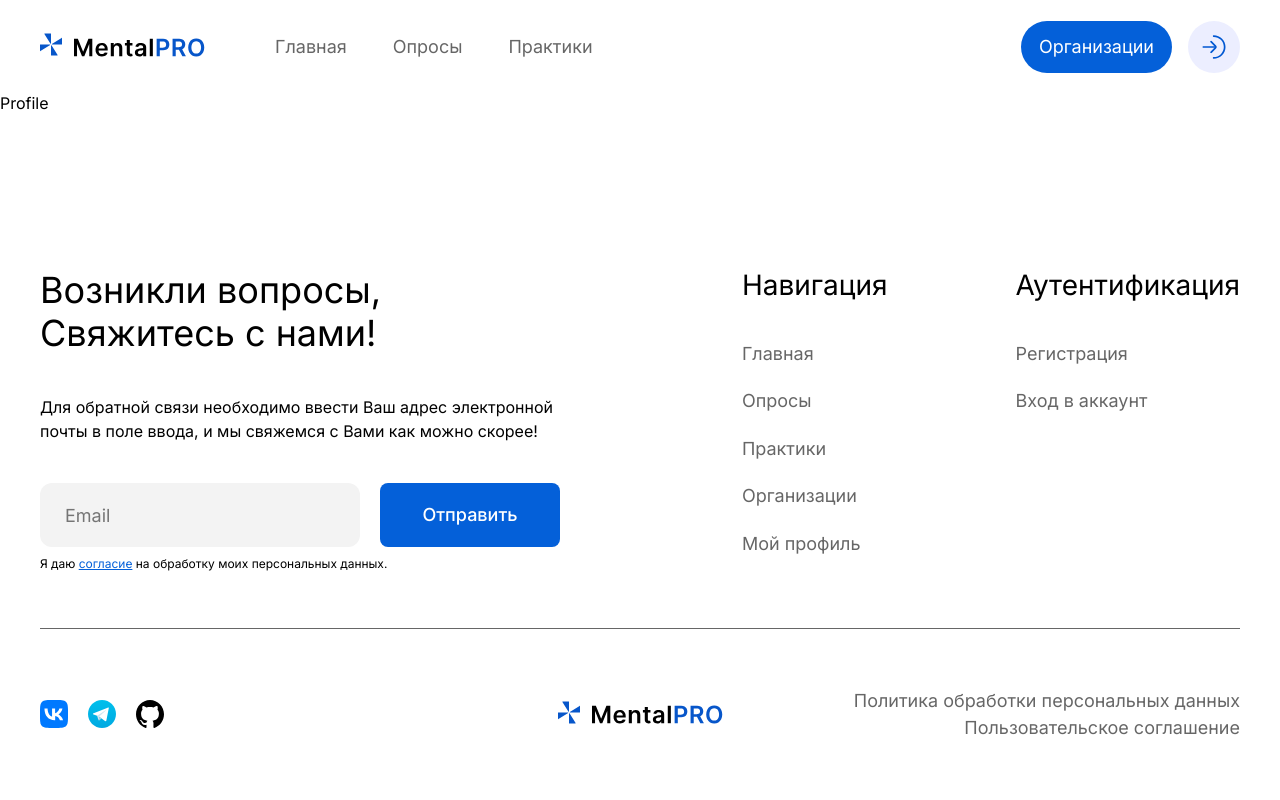
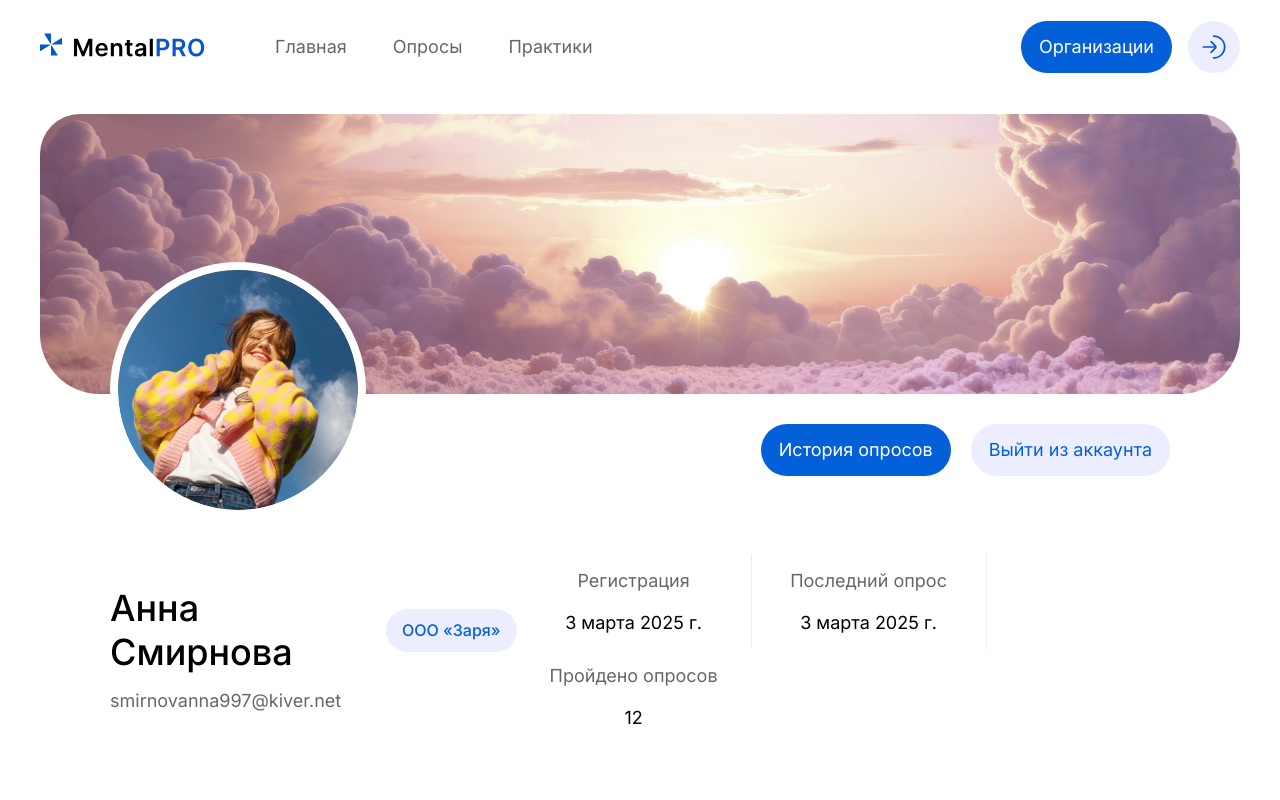
Before and after one commit to akiverin/MentalPRO, a React (Vite) app in the folder client/: page /profile in a window 1280 px wide. Shown: the top 800 px of the page. Built offline with nearby package versions, Linux system fonts and the light colour scheme.

Commit message:
add start profile page, user slice for redux

```diff
--- a/client/src/pages/Profile/Profile.scss
+++ b/client/src/pages/Profile/Profile.scss
@@ -0,0 +1,110 @@
+@use "@styles/variables" as v;
+.profile-head {
+  &__wrapper {
+    max-width: v.$wrapper;
+    margin: 0 auto;
+    padding: 20px 270px 0;
+    position: relative;
+  }
+
+  &__images {
+    position: relative;
+  }
+
+  &__cover {
+    border-radius: 40px 40px 60px 60px;
+    height: 280px;
+    width: 100%;
+    box-sizing: border-box;
+  }
+
+  &__avatar {
+    position: absolute;
+    height: 240px;
+    width: 240px;
+    bottom: -120px;
+    left: 70px;
+    border-radius: 1000px;
+    border: 8px solid v.$white;
+  }
+
+  &__content {
+    padding: 0 70px;
+  }
+
+  &__actions {
+    display: flex;
+    justify-content: end;
+    align-items: center;
+    gap: 20px;
+    margin-top: 26px;
+  }
+
+  &__info {
+    display: flex;
+    justify-content: space-between;
+    align-items: center;
+    margin-top: 78px;
+  }
+
+  &__titles {
+    display: flex;
+    align-items: center;
+    gap: 26px;
+  }
+
+  &__name {
+    font-size: v.$h3-size;
+    font-weight: 500;
+    margin: 0;
+  }
+
+  &__email {
+    font-size: v.$h6-size;
+    color: v.$dark;
+    margin: 16px 0 0;
+  }
+
+  &__details {
+    display: flex;
+    flex-wrap: wrap;
+  }
+
+  &__details-item {
+    padding: 16px 8px;
+    display: flex;
+    flex-direction: column;
+    border-right: 1px solid v.$secondary-hover;
+    align-items: center;
+    width: 218px;
+    font-size: v.$h6-size;
+    gap: 20px;
+    &:last-child {
+      border: 0;
+    }
+  }
+
+  &__detail-name {
+    color: v.$dark;
+    margin: 0;
+  }
+  &__detail-content {
+    margin: 0;
+  }
+}
+
+@media screen and (max-width: 1800px) {
+  .profile-head {
+    &__wrapper {
+      padding: 20px 120px 0;
+    }
+  }
+}
+
+@media screen and (max-width: 1400px) {
+  .profile-head {
+    &__wrapper {
+      padding: 20px 40px 0;
+    }
+  }
+}
--- a/client/src/pages/Profile/Profile.tsx
+++ b/client/src/pages/Profile/Profile.tsx
@@ -1,7 +1,76 @@
+import { useAppSelector } from "@/store/hooks";
+import "./Profile.scss";
+import imageCover from "@assets/images/imageProfile.webp";
+import TheLink from "@/components/ui/Link/Link";
+import Badge from "@/components/ui/Badge/Badge";
+import formatDate from "@/utils/formatDate";
+
 const Profile = () => {
+  const user = useAppSelector((state) => state.user);
+  const organizations = useAppSelector(
+    (state) => state.organizations.organizations
+  );
+  const organization = organizations.find(
+    (item) => item.id === user.organizationID
+  );
+
   return (
     <>
-      <section>Profile</section>
+      <section className="profile-head">
+        <div className="profile-head__wrapper">
+          <div className="profile-head__images">
+            <img
+              src={imageCover}
+              alt="Cover profile page"
+              className="profile-head__cover"
+            />
+            <img
+              src={user.profileImage}
+              alt=""
+              className="profile-head__avatar"
+            />
+          </div>
+          <div className="profile-head__content">
+            <div className="profile-head__actions">
+              <TheLink variant="rounded" background="primary">
+                История опросов
+              </TheLink>
+              <TheLink variant="rounded" background="light">
+                Выйти из аккаунта
+              </TheLink>
+            </div>
+            <div className="profile-head__info">
+              <div className="profile-head__personal">
+                <div className="profile-head__titles">
+                  <h1 className="profile-head__name">{user.fullName}</h1>
+                  {organization && (
+                    <Badge variant="small">{organization.name}</Badge>
+                  )}
+                </div>
+                <p className="profile-head__email">{user.email}</p>
+              </div>
+              <div className="profile-head__details">
+                <div className="profile-head__details-item">
+                  <p className="profile-head__detail-name">Регистрация</p>
+                  <p className="profile-head__detail-content">
+                    {formatDate(user.createdAt)}
+                  </p>
+                </div>
+                <div className="profile-head__details-item">
+                  <p className="profile-head__detail-name">Последний опрос</p>
+                  <p className="profile-head__detail-content">
+                    {formatDate(user.updatedAt)}
+                  </p>
+                </div>
+                <div className="profile-head__details-item">
+                  <p className="profile-head__detail-name">Пройдено опросов</p>
+                  <p className="profile-head__detail-content">12</p>
+                </div>
+              </div>
+            </div>
+          </div>
+        </div>
+      </section>
     </>
   );
 };
--- /dev/null
+++ b/client/src/store/slices/userSlice.ts
@@ -0,0 +1,49 @@
+import { createSlice, PayloadAction } from "@reduxjs/toolkit";
+import imageUser01 from "@assets/images/imageUser01.png";
+export type UserRole = "client" | "admin";
+
+export interface User {
+  id: number;
+  fullName: string;
+  email: string;
+  role: UserRole;
+  organizationID?: number;
+  vkID?: string;
+  yandexID?: string;
+  profileImage?: string;
+  createdAt: string;
+  updatedAt: string;
+}
+
+const initialState: User = {
+  id: 1,
+  fullName: "Анна Смирнова",
+  email: "smirnovanna997@kiver.net",
+  role: "client",
+  organizationID: 3,
+  vkID: "vk_anna_smirnova_0021442",
+  yandexID: "ya_ansmir249323f34e24",
+  profileImage: imageUser01,
+  createdAt: new Date().toISOString(),
+  updatedAt: new Date().toISOString(),
+};
+
+const userSlice = createSlice({
+  name: "user",
+  initialState,
+  reducers: {
+    updateUser(state, action: PayloadAction<Partial<User>>) {
+      return {
+        ...state,
+        ...action.payload,
+        updatedAt: new Date().toISOString(),
+      };
+    },
+    logoutUser() {
+      return initialState;
+    },
+  },
+});
+
+export const { updateUser, logoutUser } = userSlice.actions;
+export default userSlice.reducer;
--- a/client/src/store/store.ts
+++ b/client/src/store/store.ts
@@ -3,6 +3,7 @@ import surveysReducer from "./slices/surveysSlice";
 import questionsReducer from "./slices/questionsSlice";
 import casesReducer from "./slices/casesSlice";
 import organizationsReducer from "./slices/organizationsSlice";
+import userReducer from "./slices/userSlice";
 
 export const store = configureStore({
   reducer: {
@@ -10,6 +11,7 @@ export const store = configureStore({
     questions: questionsReducer,
     cases: casesReducer,
     organizations: organizationsReducer,
+    user: userReducer,
   },
 });
 
--- /dev/null
+++ b/client/src/utils/formatDate.ts
@@ -0,0 +1,10 @@
+const formatDate = (dateString: string): string => {
+  const date = new Date(dateString);
+  return new Intl.DateTimeFormat("ru-RU", {
+    day: "numeric",
+    month: "long",
+    year: "numeric",
+  }).format(date);
+};
+
+export default formatDate;
```
Also changed, not shown: client/src/assets/images/imageProfile.webp (added), client/src/assets/images/imageUser01.png (added).
